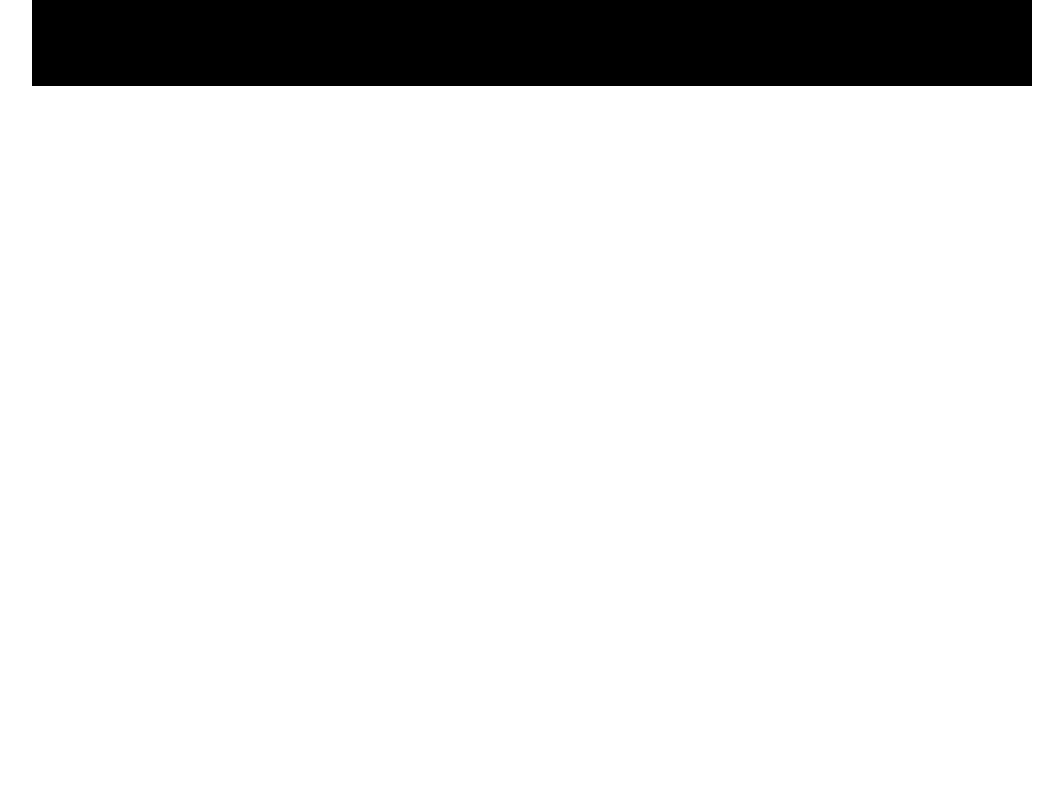
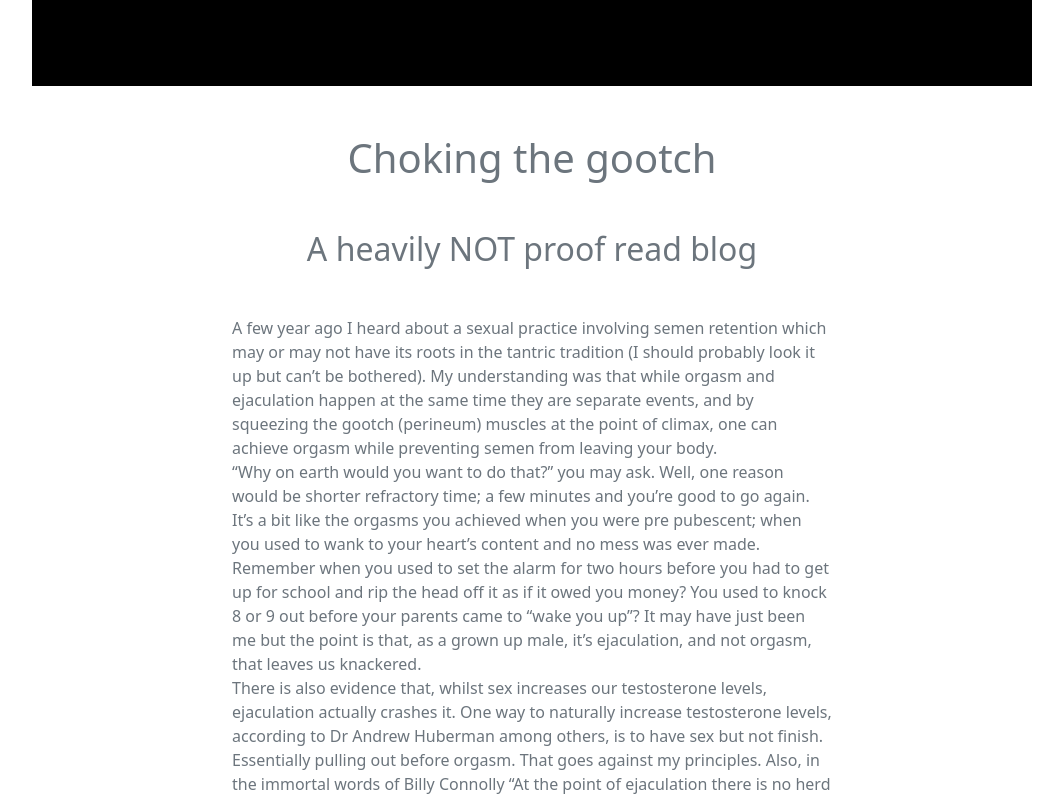
Before and after one commit to dantrovato/the-tribe-react18, a React (Vite) app: page /articles in a window 1280 px wide. Shown: the part 280-1080 px from the top of the page, without its empty margins (108-1171 px from the left). Before the commit the page ends 800 px from the top, so only its background shows below. Built offline with nearby package versions, Linux system fonts and the light colour scheme.

Commit message:
Add footers to several of the newer pages. Add Articles section and the choking of the gootch article

```diff
--- a/src/App.tsx
+++ b/src/App.tsx
@@ -13,6 +13,7 @@ import Testimonials from "./components/Testimonials";
 import FAQ from "./components/FAQ";
 import Bespoke from "./components/Bespoke";
 import HowAreWeDifferent from "./components/HowAreWeDifferent";
+import Articles from "./components/Articles";
 
 function App() {
   return (
@@ -35,6 +36,7 @@ function App() {
             path="/how_are_we_different?"
             element={<HowAreWeDifferent />}
           />
+          <Route path="/articles" element={<Articles />} />
           <Route path="/bespoke_fantasies" element={<Bespoke />} />
         </Routes>
       </div>
--- /dev/null
+++ b/src/components/Articles.tsx
@@ -0,0 +1,72 @@
+import { Footer } from "./Footer";
+
+const Articles = () => {
+  return (
+    <div className="m-5">
+      <h1 className="text-center text-muted mb-5">Choking the gootch</h1>
+      <h2 className="text-center text-muted mb-5">
+        A heavily NOT proof read blog
+      </h2>
+      <p className="text-muted mb-5">
+        A few year ago I heard about a sexual practice involving semen retention
+        which may or may not have its roots in the tantric tradition (I should
+        probably look it up but can’t be bothered). My understanding was that
+        while orgasm and ejaculation happen at the same time they are separate
+        events, and by squeezing the gootch (perineum) muscles at the point of
+        climax, one can achieve orgasm while preventing semen from leaving your
+        body. <br /> “Why on earth would you want to do that?” you may ask.
+        Well, one reason would be shorter refractory time; a few minutes and
+        you’re good to go again. It’s a bit like the orgasms you achieved when
+        you were pre pubescent; when you used to wank to your heart’s content
+        and no mess was ever made. Remember when you used to set the alarm for
+        two hours before you had to get up for school and rip the head off it as
+        if it owed you money? You used to knock 8 or 9 out before your parents
+        came to “wake you up”? It may have just been me but the point is that,
+        as a grown up male, it’s ejaculation, and not orgasm, that leaves us
+        knackered. <br /> There is also evidence that, whilst sex increases our
+        testosterone levels, ejaculation actually crashes it. One way to
+        naturally increase testosterone levels, according to Dr Andrew Huberman
+        among others, is to have sex but not finish. Essentially pulling out
+        before orgasm. That goes against my principles. Also, in the immortal
+        words of Billy Connolly “At the point of ejaculation there is no herd of
+        horses that could get my arse go in the other direction”. The benefits
+        of semen retention for the purpose of testosterone increase seem to peak
+        at about one week, after which time they remain constant. So ejaculating
+        just once a week would seem optimal for your testosterone levels. Well
+        that doesn’t sound fun. <br /> Chances are you, like me, are a bit of a
+        sex monkey, and have “commitments” to fulfil. When I first experimented
+        with the squeezing of the gootch, I found that it ruined my orgasm
+        whilst only slightly reducing the amount of sperm coming out of me. I
+        quickly abandoned the esoteric technique and dismissed it as almost
+        unachievable and unrealistic, the sexual equivalent of “get rich by
+        watching this video on drop shipping”. <br /> A couple of months prior
+        to writing this badly cobbled together stream of consciousness, I
+        started thinking about it again and found some videos that gave me hope.
+        Particularly one that suggested a hack. This technique involved using
+        your hands to squeeze the perineum, and seemed much simpler than the
+        hands free version. I thought I’d give it another go. So over the next
+        few weeks I experimented with it, alone or in good company, and found
+        exactly what works for me. Initially I ruined a few orgasms by pressing
+        on the wrong bits. Other times I just wasn’t able to stop jizz coming
+        out by other not pressing hard enough or pressing on the wrong parts.
+        One of my first mistakes was placing my fingers too far away from my
+        anus. What I found works for me best is to put my middle finger just
+        above my arsehole, where my prostate is, and the index finger just above
+        that. Then at the point of orgasm I squeeze pretty hard of the prostate.
+        That actually, massively INCREASES the intensity of my orgasm whilst
+        completely prevents any semen from coming out. It’s a great dry sneeze.
+        You take a short break and you can do this over and over again. It’s
+        mind boggling. <br /> I have been doing this ever since and now only
+        ejaculate once a week. When that happens you may want to have a towel
+        handy. But it’s been fascinating to see how much more sex I have been
+        able to have. I highly recommend this to anyone looking to increase
+        their sexual power naturally. I’m still experimenting with this and will
+        probably tweak this blog as the weeks go on. Anyways, if you do decide
+        to give it a go lemme know how you get on. Ok, get out.
+      </p>
+      <Footer />
+    </div>
+  );
+};
+
+export default Articles;
--- a/src/components/FAQ.tsx
+++ b/src/components/FAQ.tsx
@@ -1,4 +1,4 @@
-import React from "react";
+import { Footer } from "./Footer";
 
 const FAQ = () => {
   return (
@@ -56,6 +56,8 @@ const FAQ = () => {
         A - We aim at a 50/50 male to female ratio but that varies from party to
         party. The age bracket tends to range from early 20s to late 30s.
       </p>
+
+      <Footer />
     </div>
   );
 };
--- a/src/components/HowAreWeDifferent.tsx
+++ b/src/components/HowAreWeDifferent.tsx
@@ -1,4 +1,4 @@
-import React from "react";
+import { Footer } from "./Footer";
 
 const HowAreWeDifferent = () => {
   return (
@@ -59,13 +59,17 @@ const HowAreWeDifferent = () => {
         Lastly
       </h4>
 
-      <p className="text-muted" style={{ maxWidth: "600px", margin: "auto" }}>
+      <p
+        className="text-muted mb-4"
+        style={{ maxWidth: "600px", margin: "auto" }}
+      >
         We are a mix of new and experienced kindred spirits who are there to
         guide one another in this crazy social experiment. We like for our
         people to look beyond sex; Don't see sex as the main reason to come to
         the party. Look for connections. Sex is the bi product. <br /> <br />
         Boobs rule!
       </p>
+      <Footer />
     </div>
   );
 };
--- a/src/components/Navbar.tsx
+++ b/src/components/Navbar.tsx
@@ -62,6 +62,11 @@ const Navbar = () => {
               </Link>
             </li>
             <li className="nav-item">
+              <Link className="nav-link" to="/articles">
+                Articles
+              </Link>
+            </li>
+            <li className="nav-item">
               <Link className="nav-link" to="/bespoke_fantasies">
                 Bespoke fantasies
               </Link>
```
